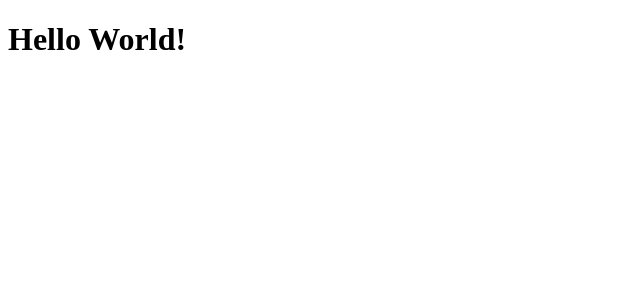
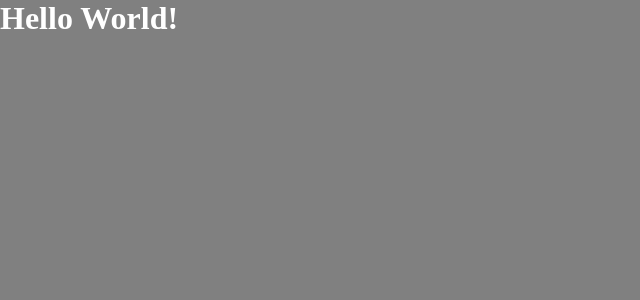
Before and after one commit to danielarrais/01-github-explorer, a React app: page / in a window 1280 px wide. Shown: the top 300 px of the page, without its empty margins (0-640 px from the left). Built offline with nearby package versions, Linux system fonts and the light colour scheme.

Commit message:
Configura loading de arquivos CSS no webpack

```diff
--- a/src/index.jsx
+++ b/src/index.jsx
@@ -1,4 +1,5 @@
 import { render } from 'react-dom';
 import App from './App'
+import './styles/global.css';
 
 render(<App />, document.getElementById('root'));
--- /dev/null
+++ b/src/styles/global.css
@@ -0,0 +1,11 @@
+* {
+    margin: 0;
+    padding: 0;
+    box-sizing: border-box;
+}
+
+body {
+    font: Arial, Helvetica, sans-serif;
+    background: gray;
+    color: #fff;
+}
```
